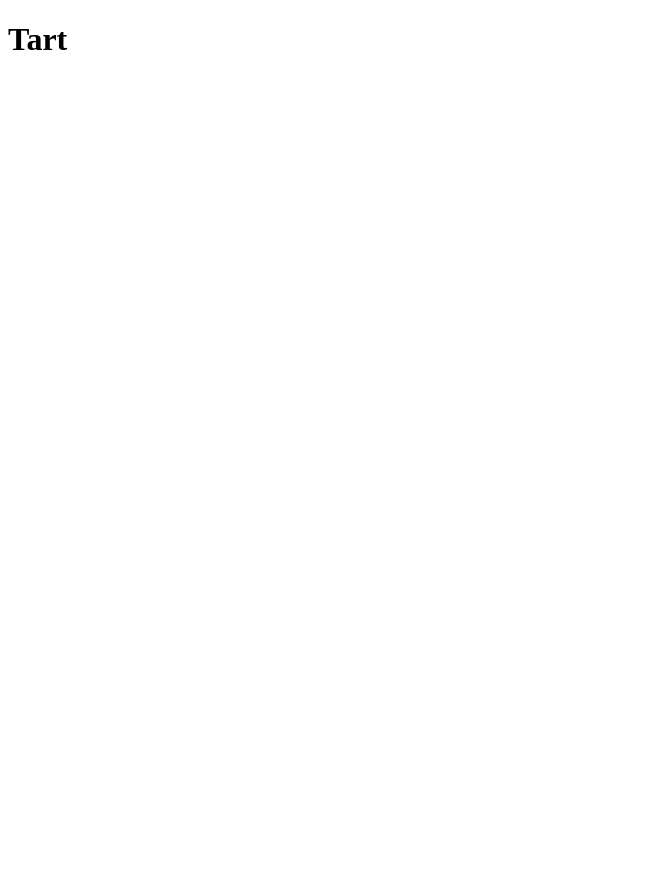
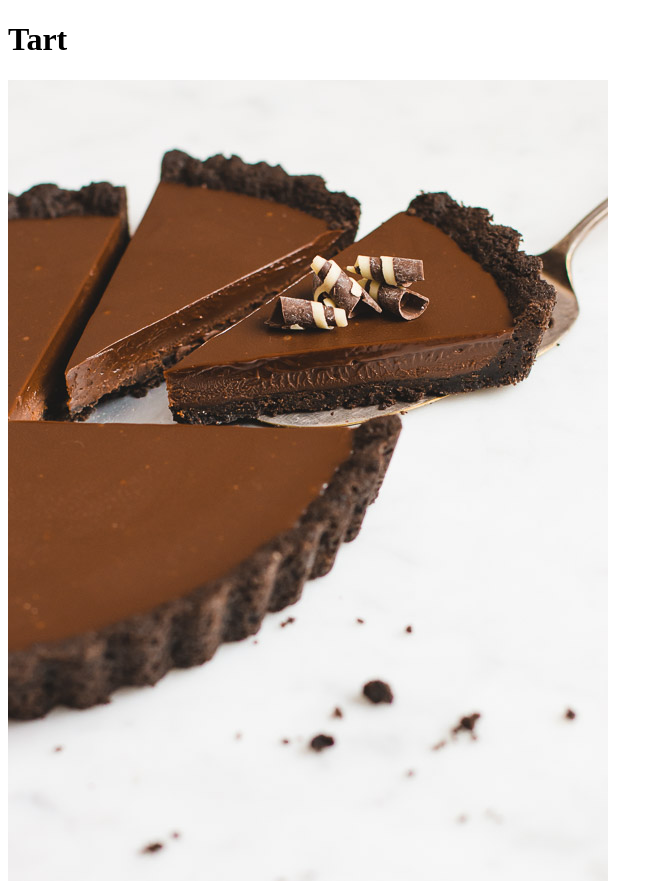
Before and after one commit to ckrasinski/odin-recipes, a plain HTML site: page recipes/tart.html in a window 1280 px wide. Shown: the whole page, without its empty margins (0-663 px from the left). Before the commit the page ends 800 px from the top, so only its background shows below. Drawn offline with Linux system fonts and the light colour scheme.

Commit message:
Added tart image to tart.html file

```diff
--- a/recipes/tart.html
+++ b/recipes/tart.html
@@ -7,5 +7,6 @@
 
     <body>
         <h1>Tart</h1>
+        <img src="tart.jpg" alt="Chocolate tart">
     </body>
 </html>
```
Also changed, not shown: recipes/tart.jpg (added).
